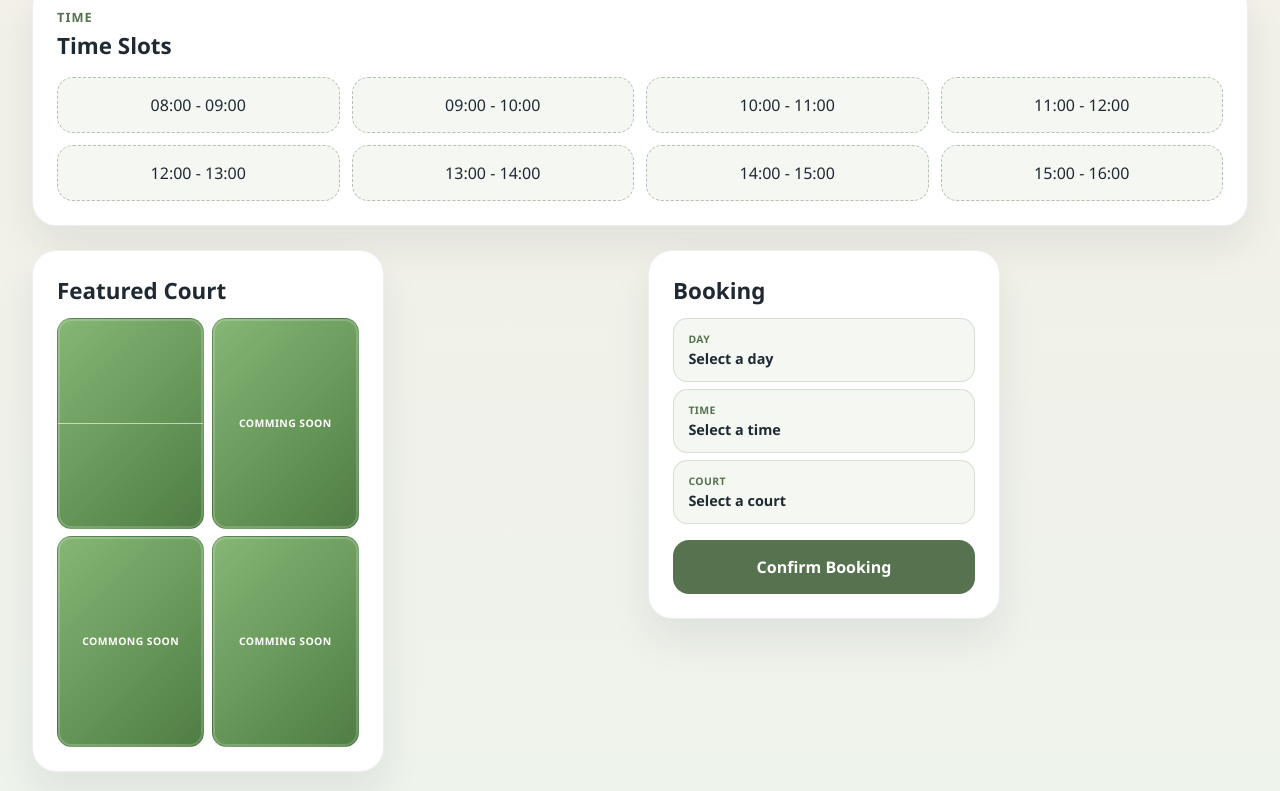
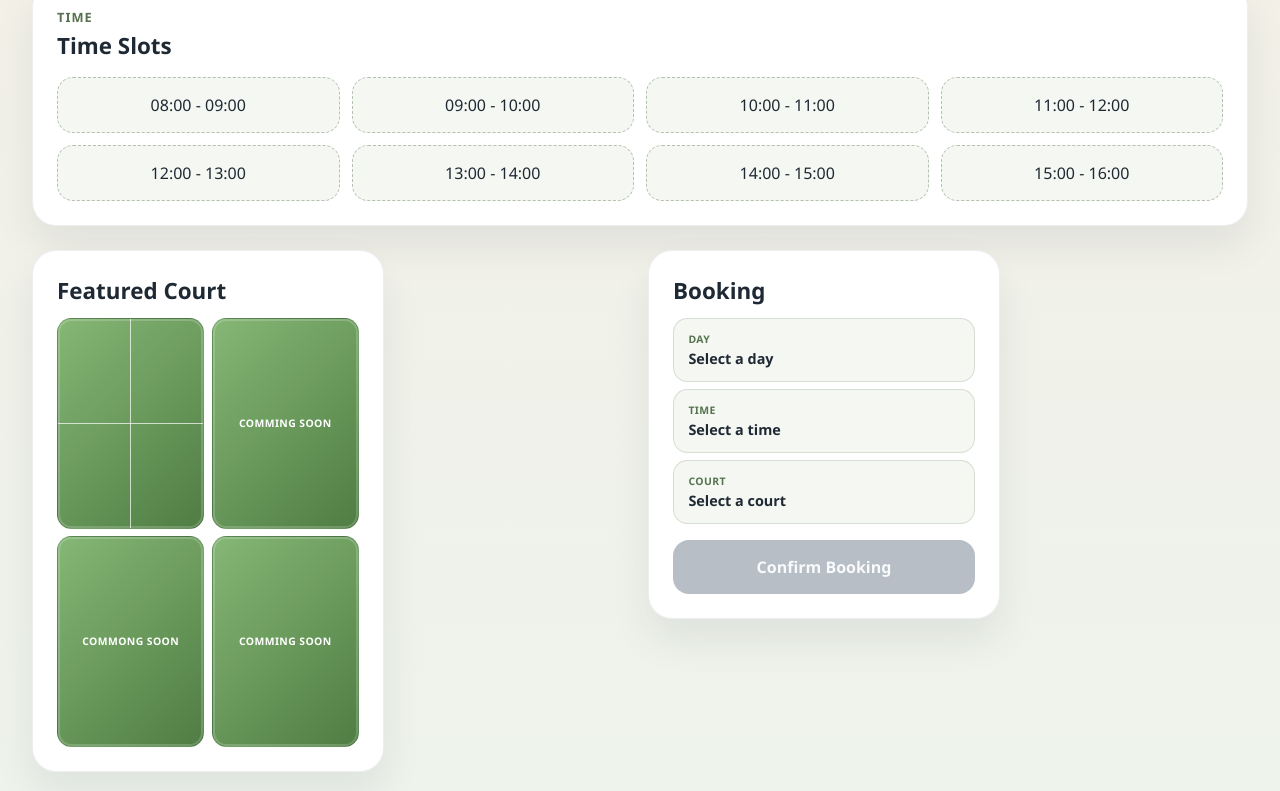
Before and after one commit to JeanBlig/DraftPadel, an Angular app: page /home in a window 1280 px wide. Shown: the part 467-1258 px from the top of the page. Built offline with nearby package versions, Linux system fonts and the light colour scheme.

Commit message:
4 Court selection Option

```diff
--- a/src/app/components/booking/booking.component.css
+++ b/src/app/components/booking/booking.component.css
@@ -71,3 +71,15 @@ h2 {
   transform: translateY(-2px);
   background: #44603e;
 }
+
+.booking-button:disabled {
+  background: #b7bec6;
+  color: #f8fafc;
+  cursor: not-allowed;
+  transform: none;
+}
+
+.booking-button:disabled:hover {
+  background: #b7bec6;
+  transform: none;
+}
--- a/src/app/components/booking/booking.component.html
+++ b/src/app/components/booking/booking.component.html
@@ -6,17 +6,19 @@
   <div class="booking-details" aria-label="Booking summary">
     <div class="booking-row">
       <span class="booking-label">Day</span>
-      <span class="booking-value">Select a day</span>
+      <span class="booking-value">{{ displayDate }}</span>
     </div>
     <div class="booking-row">
       <span class="booking-label">Time</span>
-      <span class="booking-value">Select a time</span>
+      <span class="booking-value">{{ displayTime }}</span>
     </div>
     <div class="booking-row">
       <span class="booking-label">Court</span>
-      <span class="booking-value">Select a court</span>
+      <span class="booking-value">{{ displayCourt }}</span>
     </div>
   </div>
 
-  <button type="button" class="booking-button">Confirm Booking</button>
+  <button type="button" class="booking-button" [disabled]="!isBookingReady">
+    {{ bookingButtonLabel }}
+  </button>
 </section>
--- a/src/app/components/booking/booking.component.ts
+++ b/src/app/components/booking/booking.component.ts
@@ -8,4 +8,43 @@ import { Component, input } from '@angular/core';
 })
 export class BookingComponent {
   title = input('Booking');
+  selectedDate = input<Date | null>(null);
+  selectedTime = input<string | null>(null);
+  selectedCourt = input<string | null>(null);
+
+  get displayDate(): string {
+    const date = this.selectedDate();
+
+    if (!date) {
+      return 'Select a day';
+    }
+
+    return date.toLocaleDateString('en-US', {
+      weekday: 'short',
+      month: 'short',
+      day: 'numeric'
+    });
+  }
+
+  get displayTime(): string {
+    return this.selectedTime() ?? 'Select a time';
+  }
+
+  get displayCourt(): string {
+    return this.selectedCourt() ?? 'Select a court';
+  }
+
+  get isBookingReady(): boolean {
+    return Boolean(this.selectedDate() && this.selectedTime() && this.selectedCourt());
+  }
+
+  get bookingButtonLabel(): string {
+    const court = this.selectedCourt();
+
+    if (!court || court === 'Full Court') {
+      return 'Confirm Booking';
+    }
+
+    return 'Announce Challenge';
+  }
 }
--- a/src/app/components/court/court.component.css
+++ b/src/app/components/court/court.component.css
@@ -42,14 +42,19 @@ h2 {
 }
 
 .split-court {
-  flex-direction: column;
+  display: grid;
+  grid-template-columns: repeat(2, minmax(0, 1fr));
+  grid-template-rows: repeat(2, minmax(0, 1fr));
   padding: 0;
+  position: relative;
   overflow: hidden;
 }
 
-.court-half {
-  flex: 1 1 50%;
+.court-quarter {
   width: 100%;
+  height: 100%;
+  min-width: 0;
+  min-height: 0;
   display: flex;
   align-items: center;
   justify-content: center;
@@ -61,12 +66,34 @@ h2 {
   transition: background-color 0.2s ease;
 }
 
-.court-half + .court-half {
-  border-top: 1px solid rgba(255, 255, 255, 0.6);
+.court-quarter.selected {
+  background: linear-gradient(135deg, #d85a4f 0%, #a62f25 100%);
 }
 
-.court-half.selected {
-  background: rgba(31, 41, 51, 0.18);
+.split-court.full-court-selected .court-quarter.selected {
+  background: linear-gradient(135deg, #5b86e5 0%, #2f5cc0 100%);
+}
+
+.split-court::before,
+.split-court::after {
+  content: '';
+  position: absolute;
+  background: rgba(255, 255, 255, 0.7);
+  pointer-events: none;
+}
+
+.split-court::before {
+  top: 0;
+  bottom: 0;
+  left: calc(50% - 0.5px);
+  width: 1px;
+}
+
+.split-court::after {
+  left: 0;
+  right: 0;
+  top: calc(50% - 0.5px);
+  height: 1px;
 }
 
 .court-tile span {
--- a/src/app/components/court/court.component.html
+++ b/src/app/components/court/court.component.html
@@ -1,25 +1,41 @@
 <section class="card">
   <div class="card-header">
-    <h2>{{ title() }}</h2>
+    <h2>{{ displayTitle }}</h2>
   </div>
 
   <div class="court-grid" aria-label="Court grid">
-    <div class="court-tile split-court">
+    <div class="court-tile split-court" [class.full-court-selected]="isFullCourtSelected">
       <button
         type="button"
-        class="court-half"
-        [class.selected]="selectedSection === 'top'"
-        (click)="selectSection('top')"
+        class="court-quarter"
+        [class.selected]="isSectionSelected('top-left')"
+        (click)="toggleSection('top-left')"
+        aria-label="Top left court section"
       >
-
       </button>
       <button
         type="button"
-        class="court-half"
-        [class.selected]="selectedSection === 'bottom'"
-        (click)="selectSection('bottom')"
+        class="court-quarter"
+        [class.selected]="isSectionSelected('top-right')"
+        (click)="toggleSection('top-right')"
+        aria-label="Top right court section"
       >
-
+      </button>
+      <button
+        type="button"
+        class="court-quarter"
+        [class.selected]="isSectionSelected('bottom-left')"
+        (click)="toggleSection('bottom-left')"
+        aria-label="Bottom left court section"
+      >
+      </button>
+      <button
+        type="button"
+        class="court-quarter"
+        [class.selected]="isSectionSelected('bottom-right')"
+        (click)="toggleSection('bottom-right')"
+        aria-label="Bottom right court section"
+      >
       </button>
     </div>
     <div class="court-tile">
--- a/src/app/components/court/court.component.ts
+++ b/src/app/components/court/court.component.ts
@@ -1,4 +1,6 @@
-import { Component, input } from '@angular/core';
+import { Component, input, output } from '@angular/core';
+
+type CourtSection = 'top-left' | 'top-right' | 'bottom-left' | 'bottom-right';
 
 @Component({
   selector: 'app-court',
@@ -8,9 +10,44 @@ import { Component, input } from '@angular/core';
 })
 export class CourtComponent {
   title = input('Court');
-  selectedSection: 'top' | 'bottom' | null = null;
+  courtTypeSelected = output<string | null>();
+  readonly sections: CourtSection[] = ['top-left', 'top-right', 'bottom-left', 'bottom-right'];
+  private readonly selectedSections = new Set<CourtSection>();
 
-  selectSection(section: 'top' | 'bottom'): void {
-    this.selectedSection = section;
+  get displayTitle(): string {
+    return this.selectedCourtType ?? this.title();
+  }
+
+  get selectedCourtType(): string | null {
+    switch (this.selectedSections.size) {
+      case 1:
+        return '1 Challenger';
+      case 2:
+        return '2 Challengers';
+      case 3:
+        return '3 Challengers';
+      case 4:
+        return 'Full Court';
+      default:
+        return null;
+    }
+  }
+
+  get isFullCourtSelected(): boolean {
+    return this.selectedSections.size === this.sections.length;
+  }
+
+  isSectionSelected(section: CourtSection): boolean {
+    return this.selectedSections.has(section);
+  }
+
+  toggleSection(section: CourtSection): void {
+    if (this.selectedSections.has(section)) {
+      this.selectedSections.delete(section);
+    } else {
+      this.selectedSections.add(section);
+    }
+
+    this.courtTypeSelected.emit(this.selectedCourtType);
   }
 }
--- a/src/app/pages/home/home.component.html
+++ b/src/app/pages/home/home.component.html
@@ -19,7 +19,12 @@
   </div>
 
   <section class="booking-panel">
-    <app-court title="Featured Court" />
-    <app-booking title="Booking" />
+    <app-court title="Featured Court" (courtTypeSelected)="onCourtTypeSelected($event)" />
+    <app-booking
+      title="Booking"
+      [selectedDate]="selectedDate"
+      [selectedTime]="selectedTimeSlot"
+      [selectedCourt]="selectedCourtType"
+    />
   </section>
 </section>
--- a/src/app/pages/home/home.component.ts
+++ b/src/app/pages/home/home.component.ts
@@ -14,6 +14,7 @@ import { TimeComponent } from '../../components/time/time.component';
 export class HomeComponent {
   selectedDate: Date | null = null;
   selectedTimeSlot: string | null = null;
+  selectedCourtType: string | null = null;
 
   onDateSelected(date: Date): void {
     this.selectedDate = date;
@@ -24,18 +25,7 @@ export class HomeComponent {
     this.selectedTimeSlot = slot;
   }
 
-  get bookingSelection(): { date: string | null; timeSlot: string | null } {
-    return {
-      date: this.selectedDate ? this.toIsoDate(this.selectedDate) : null,
-      timeSlot: this.selectedTimeSlot
-    };
-  }
-
-  private toIsoDate(date: Date): string {
-    const year = date.getFullYear();
-    const month = `${date.getMonth() + 1}`.padStart(2, '0');
-    const day = `${date.getDate()}`.padStart(2, '0');
-
-    return `${year}-${month}-${day}`;
+  onCourtTypeSelected(courtType: string | null): void {
+    this.selectedCourtType = courtType;
   }
 }
```
